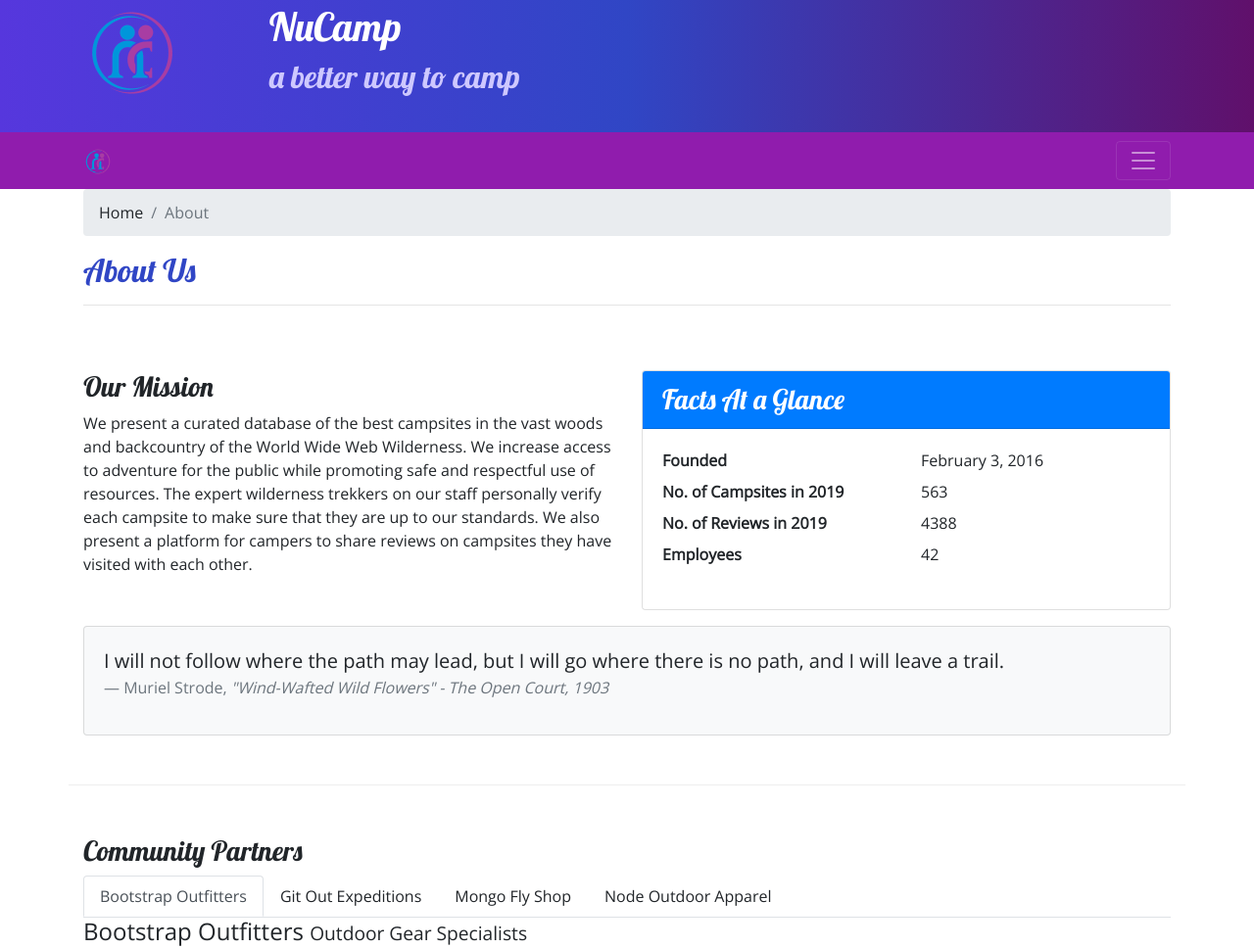
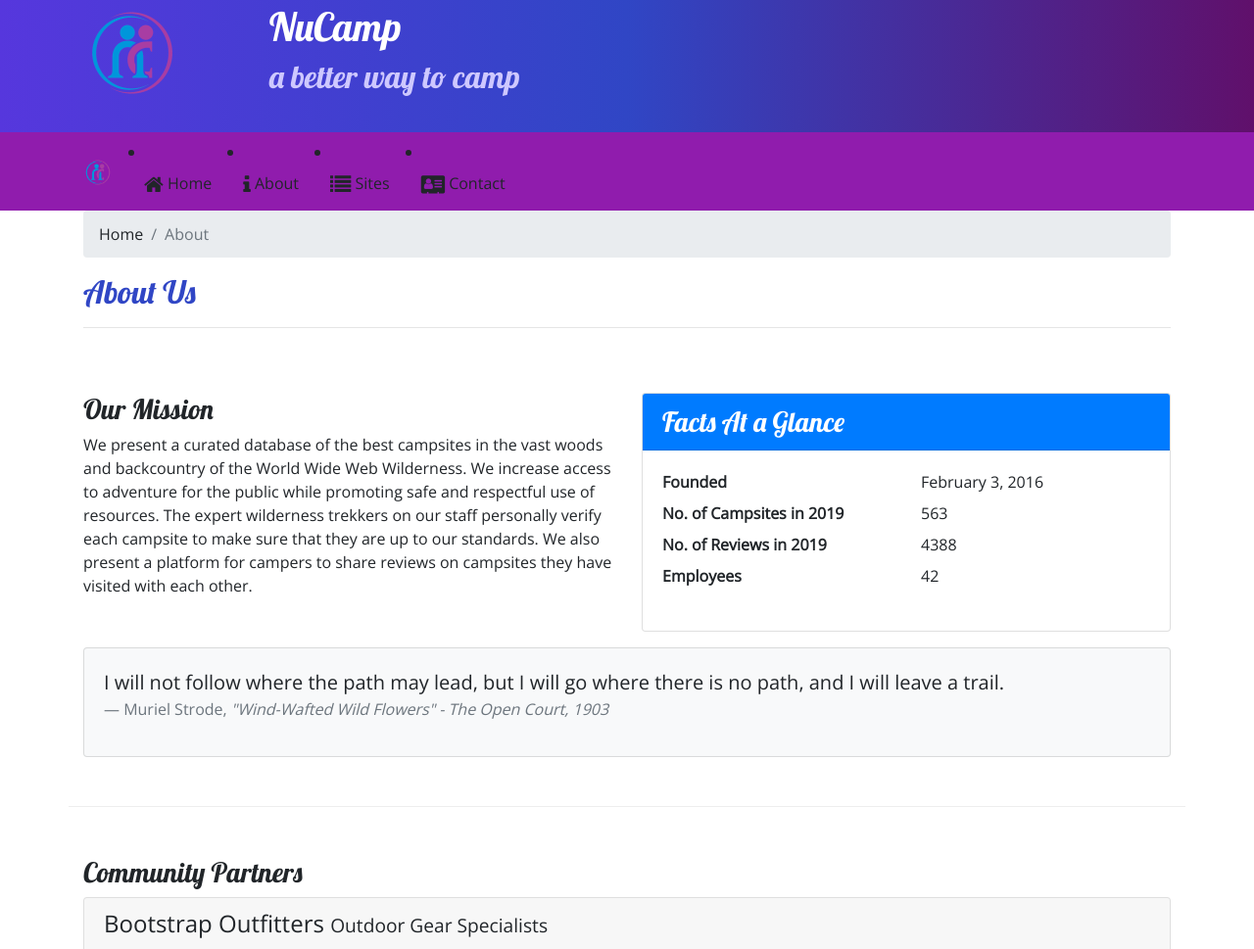
Before and after one commit to KarolO1998/nuccampsite, a website: page aboutus.html in a window 1280 px wide. Shown: the part 27-996 px from the top of the page at 98% size. Drawn offline with nearby package versions, Linux system fonts and the light colour scheme.

Commit message:
Accordions Fixed

```diff
--- a/aboutus.html
+++ b/aboutus.html
@@ -36,7 +36,7 @@
             </div>
         </div>
     </header>
-    <nav class="navbar nVBr-expand-sm navbar-dark sticky-top">
+    <nav class="navbar navbar-expand-sm navbar-dark sticky-top">
       <div class="container">
          <a class="navbar-brand" href="/index.html"><img src="img/logo.png" height="30" width="30" /></a>
         <button
@@ -109,14 +109,6 @@
         <div class="row row-content">
             <div class="col">
                 <h3>Community Partners</h3>
-                <ul class="nav nav-tabs">
-                    <li class="nav-items"><a class="nav-link active" href="#bootstrap" role="tab" data-toggle="tab">Bootstrap Outfitters</a></li>
-                    <li class="nav-items"><a class="nav-link" href="#git" role="tab" data-toggle="tab">Git Out Expeditions</a></li>
-                    <li class="nav-items"> <a class="nav-link" href="#mongo" role="tab" data-toggle="tab">Mongo Fly Shop</a></li>
-                    <li class="nav-items"><a class="nav-link" href="#node" role="tab" data-toggle="tab">Node Outdoor Apparel</a></li>
-                </ul>
-
-                <h4>Bootstrap Outfitters <small>Outdoor Gear Specialists</small></h4>
                  <div id="accordion">
                         <div class="card">
                             <div role="tab" class="card-header">
```
